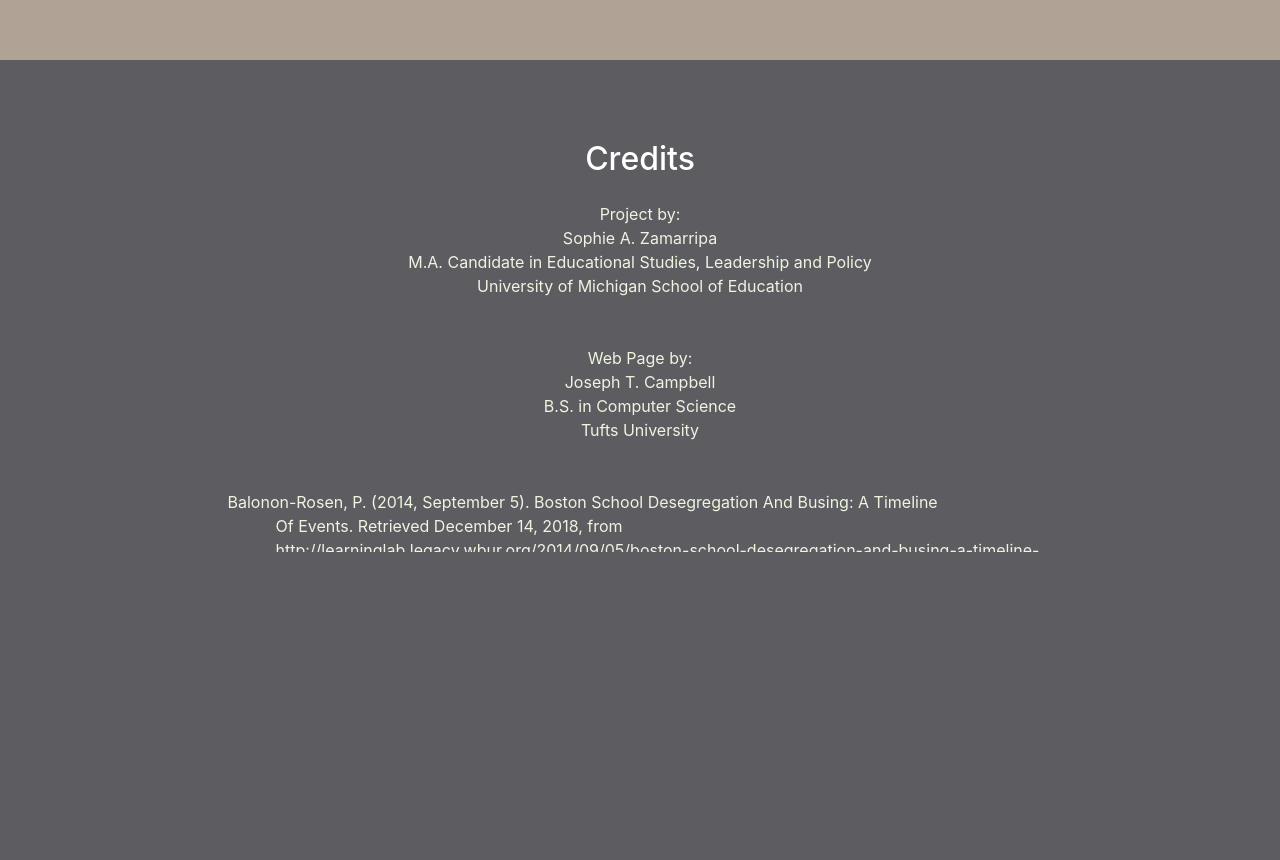
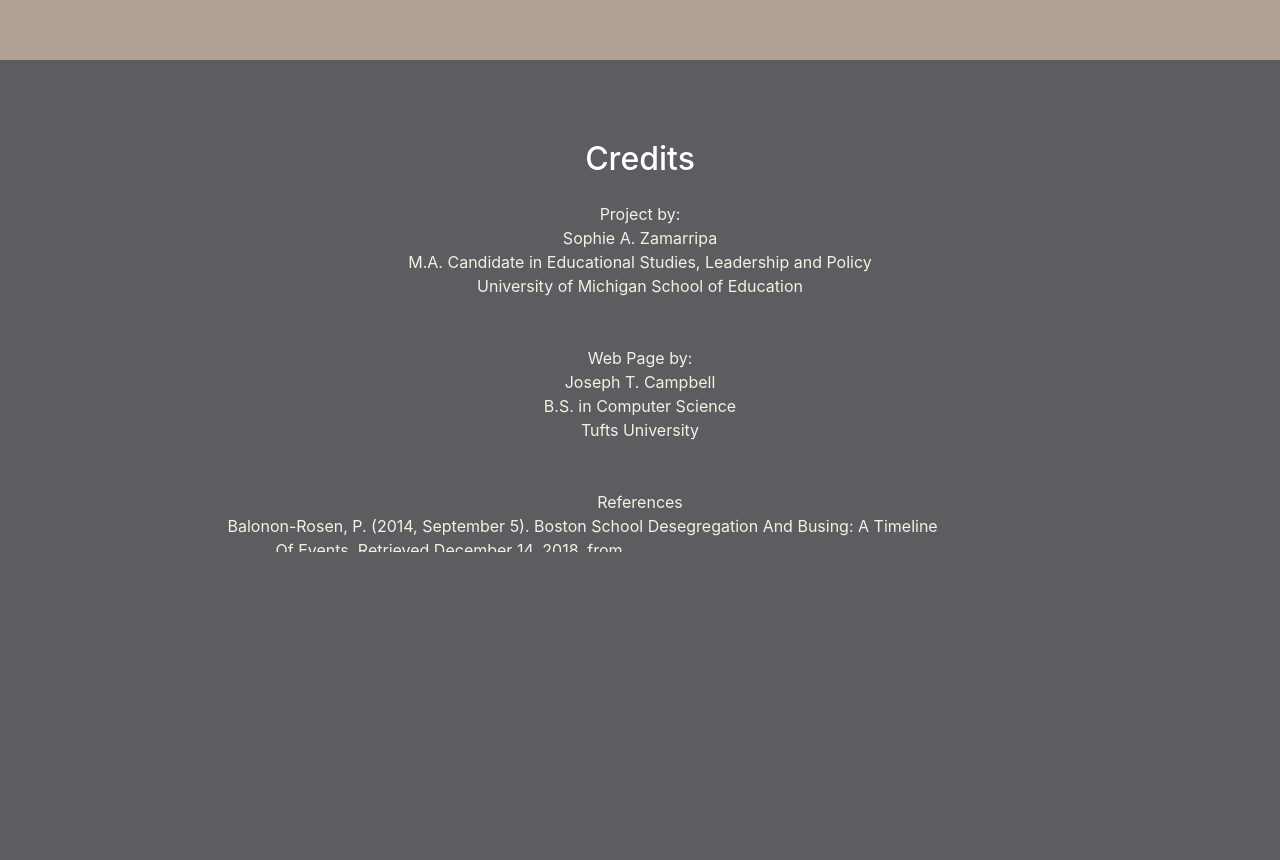
Before and after one commit to jcamp1095/450final, a website with bundled scripts: page index.html in a window 1280 px wide. Shown: the part 7940-8800 px from the top of the page. Built offline with nearby package versions, Linux system fonts and the light colour scheme; a web font is replaced by a local one.

Commit message:
column size

```diff
--- a/index.html
+++ b/index.html
@@ -8,7 +8,7 @@
     <meta name="description" content="">
     <meta name="author" content="">
 
-    <title>Voice of busing</title>
+    <title>Voices of busing</title>
 
     <!-- Bootstrap core CSS -->
     <link href="vendor/bootstrap/css/bootstrap.min.css" rel="stylesheet">
@@ -414,6 +414,7 @@
             <div>B.S. in Computer Science</div>
             <div>Tufts University</div>
             <br></br>
+            <div>References</div>
             <div class="left">Balonon-Rosen, P. (2014, September 5). Boston School Desegregation And Busing: A Timeline </div>
             <div class="left apa">Of Events. Retrieved December 14, 2018, from </div>
             <div class="left apa">http://learninglab.legacy.wbur.org/2014/09/05/boston-school-desegregation-and-busing-a-timeline-of-events/</div>
```
